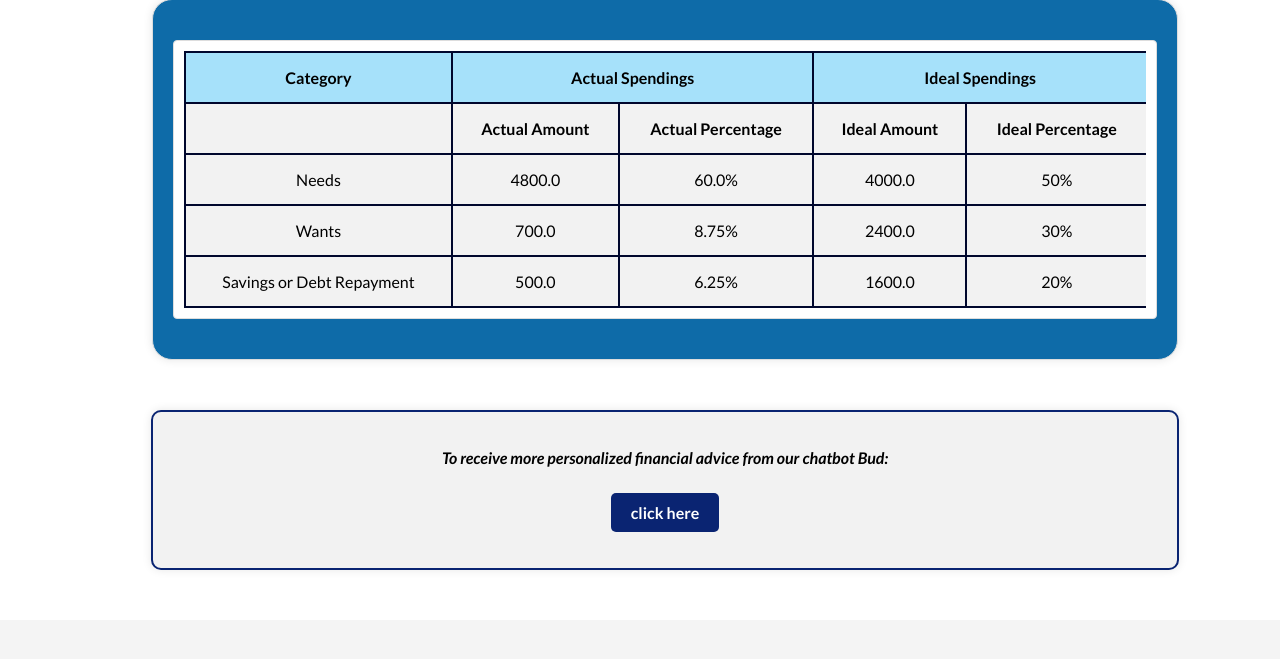
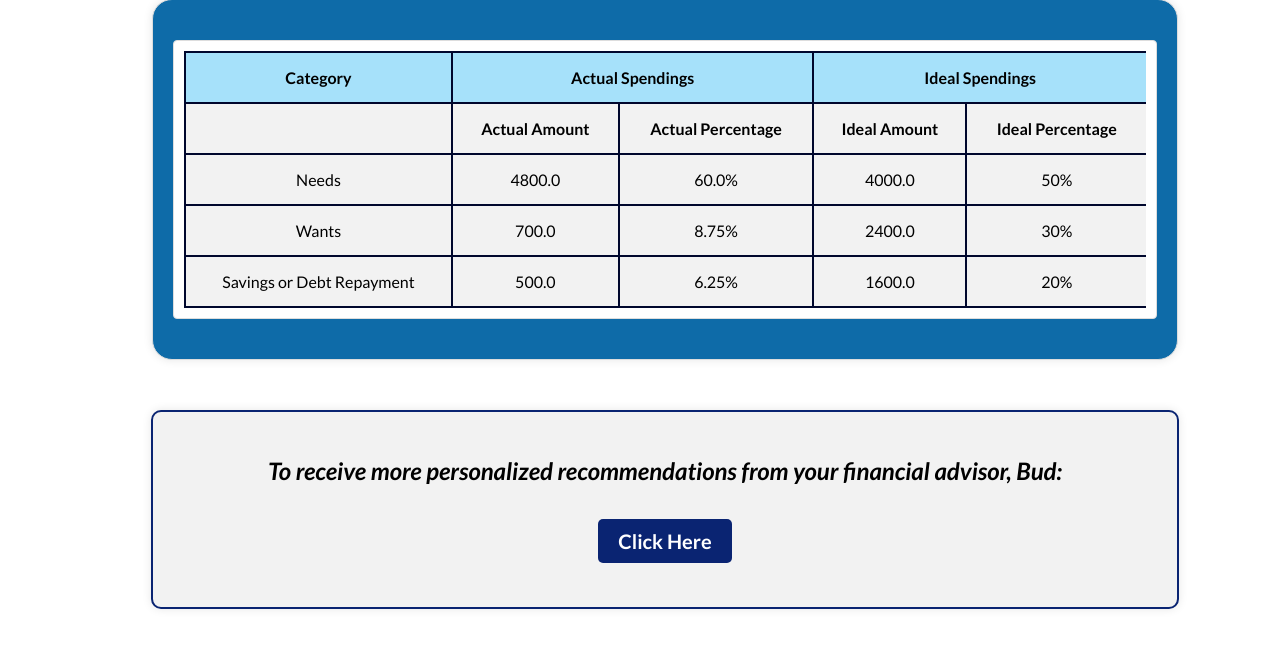
Before and after one commit to kjx172/BudgetBuddy, a Flask app: page /summary in a window 1280 px wide. Shown: the part 1310-1969 px from the top of the page. Before the commit the page ends 1880 px from the top, so only its background shows below. Run offline with Flask 3, Linux system fonts and the light colour scheme; data comes from the database, SQL or seed files in the repository.

Commit message:
added finished to summary

```diff
--- a/templates/summary.html
+++ b/templates/summary.html
@@ -108,6 +108,7 @@
             border-radius: 10px;
             width: 80%;
             box-shadow: 0 0 10px rgba(0,0,0,0.1);
+            font-size: 24px;
         }
 
         .advice-box a {
@@ -119,6 +120,7 @@
             font-weight: bold;
             border-radius: 5px;
             margin-top: 10px;
+            font-size: 20px;
         }
 
         .advice-box a:hover {
@@ -222,8 +224,8 @@
         </div>
     </div>
     <div class="advice-box">
-        <p><i><b>To receive more personalized financial advice from our chatbot Bud:</b></i></p>
-        <p><a href="{{ url_for('chatbot_site') }}">click here</a></p>
+        <p><i><b>To receive more personalized recommendations from your financial advisor, Bud:</b></i></p>
+        <p><a href="{{ url_for('chatbot_site') }}">Click Here</a></p>
     </div>
 </body>
 {% endblock %}
```
